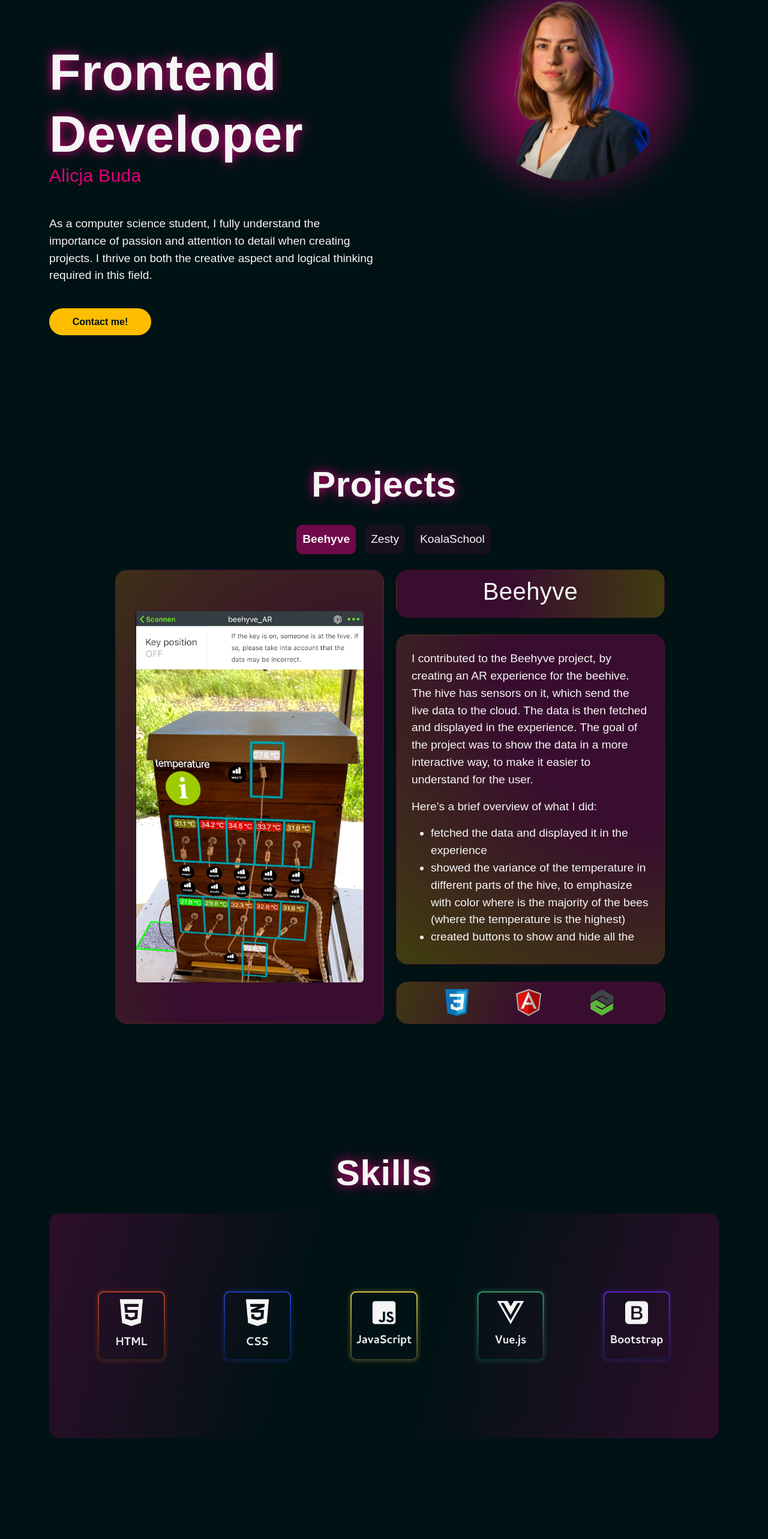
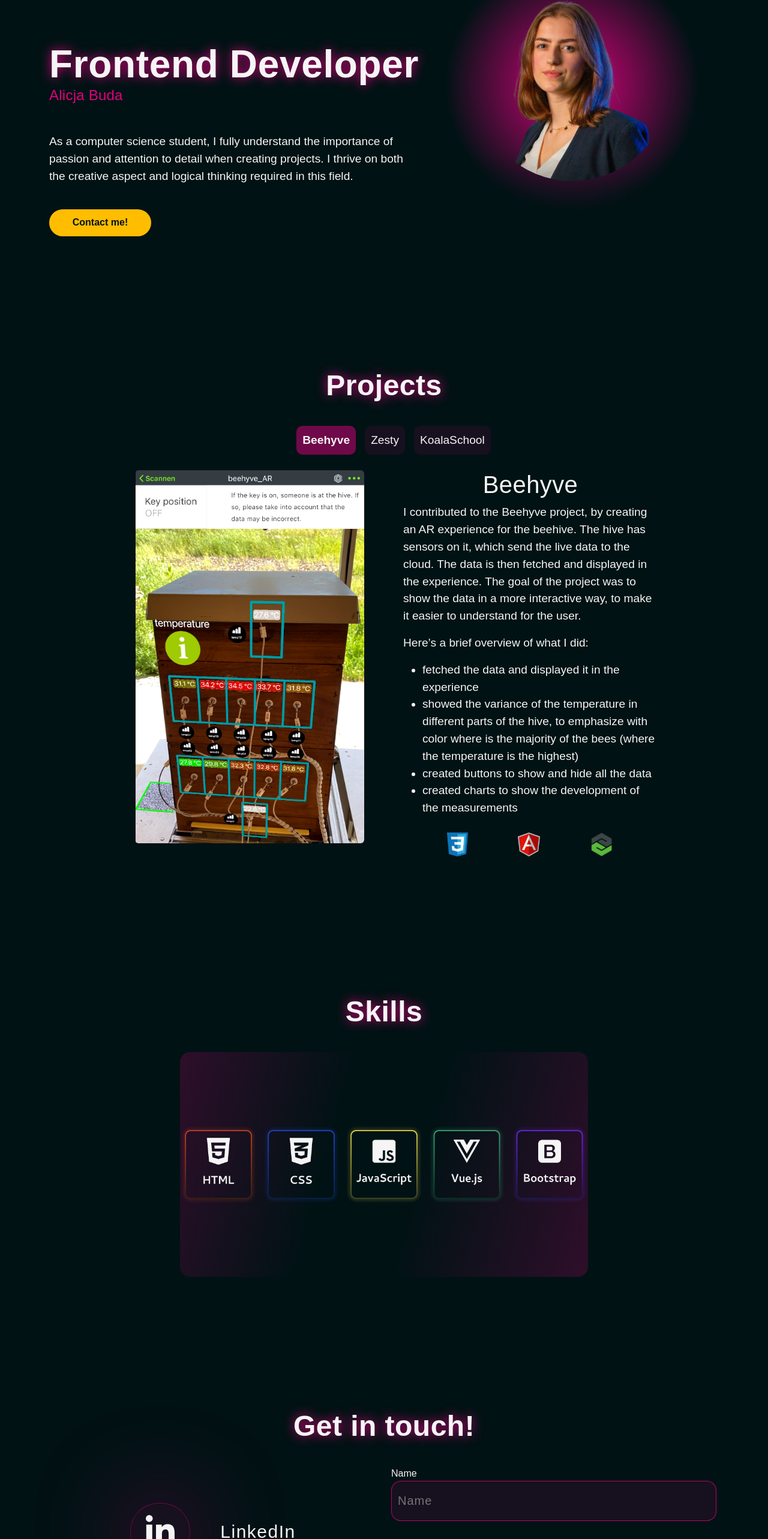
Before and after one commit to budaala/portfolio-website, a Vue app: page /projects in a window 1280 px wide. Shown: the part 205-2771 px from the top of the page at 60% size. Built offline with nearby package versions, Linux system fonts and the light colour scheme; a web font is replaced by a local one.

Commit message:
fixing responsiveness in progress

```diff
--- a/src/App.vue
+++ b/src/App.vue
@@ -43,7 +43,7 @@ body {
 h1 {
   /* Frontend Developer */
   font-weight: 700;
-  font-size: 86px;
+  font-size: 4rem;
   letter-spacing: 0.01em;
   margin-top: 10%;
   text-shadow: 0px 0px 17.7px #E0007F;
@@ -53,7 +53,7 @@ h1 {
 
 h2 {
   font-weight: 700;
-  font-size: 60px;
+  font-size: 3rem;
   line-height: 98px;
   text-align: center;
   letter-spacing: 0.01em;
@@ -62,7 +62,7 @@ h2 {
 }
 
 h3 {
-  font-size: 30px;
+  font-size: 1.5rem;
   letter-spacing: 0.01em;
 
   color: #E0007F;
@@ -83,6 +83,8 @@ header {
 
 .container-md {
     padding-top: 200px;
+    margin-left: auto;
+    margin-right: auto;
 }
 
 .logo {
@@ -110,7 +112,7 @@ header {
 
 @media (max-width: 768px) {
   .container-md {
-    padding-left: 15% !important;
+    /* padding-left: 15% !important; */
   }
 }
 
--- a/src/components/Contact.vue
+++ b/src/components/Contact.vue
@@ -139,8 +139,10 @@ export default {
   padding: 34px 25px;
   gap: 10px;
 
-  width: 150px;
-  height: 143px;
+  /* width: 150px; */
+  width: 100px;
+  /* height: 143px; */
+  height: 95px;
   background: rgba(224, 0, 127, 0.1);
   border: 1px solid rgba(224, 0, 127, 0.4);
   box-shadow: 0px 0px 154.1px 10px rgba(224, 0, 127, 0.4);
@@ -148,7 +150,7 @@ export default {
 }
 
 .icon {
-  font-size: 200px;
+  font-size: 100px !important;
   color: #f5f5f5;
 }
 
@@ -198,6 +200,9 @@ export default {
 }
 
 @media screen and (max-width: 768px) {
+  .s-m {
+    margin: 0;
+  }
   .row {
     flex-direction: column;
     align-items: center;
@@ -208,7 +213,7 @@ export default {
   }
 
   .contact {
-    width: 95%;
+    width: 100%;
   }
 
   .contact-inputs,
--- a/src/components/Home.vue
+++ b/src/components/Home.vue
@@ -21,7 +21,7 @@
                 </div>
             </div>
             <div class="row">
-                <div class="col-12 col-md-6 mb-4" id="description">
+                <div class="mb-4" id="description">
                     <p>As a computer science student, I fully understand the importance of passion and attention to
                         detail when creating projects. I thrive on both the creative aspect and logical thinking
                         required in this field.
@@ -66,6 +66,10 @@
         height: 100%;
         left: 0;
         top: -10%;
+    }
+
+    #description {
+        width: 100vw !important;
     }
 }
 
@@ -118,4 +122,10 @@ h1, h3, p {
     position: relative;
     z-index: 200 !important;
 }
+
+#description {
+    width: 50vw;
+}
+
+
 </style>
--- a/src/components/Navbar.vue
+++ b/src/components/Navbar.vue
@@ -10,7 +10,7 @@
                 <span class="navbar-toggler-icon"></span>
             </button>
             <div class="collapse navbar-collapse" id="navbarSupportedContent">
-                <div class="d-flex" id="right-side">
+                <div class="d-flex mb-3" id="right-side">
                     <ul class="navbar-nav d-flex">
                         <li class="nav-item">
                             <a class="nav-link" href="#projects" :class="{ 'active': isActive === 'projects' }"
@@ -121,6 +121,14 @@ nav {
     font-weight: bolder;
 }
 
+@media screen and (max-width: 768px) {
+    #right-side {
+        flex-direction: column;
+        gap: 10px;
+    }
+
+}
+
 /*
 hr {
     color: #E0007F;
--- a/src/components/SingleProject.vue
+++ b/src/components/SingleProject.vue
@@ -80,20 +80,21 @@ export default {
   display: flex;
   justify-content: center;
   align-items: center;
-  border: 1px solid rgba(224, 0, 127, 0.1);
+  /* border: 1px solid rgba(224, 0, 127, 0.1); */
   border-radius: 20px;
 }
 
 .image-container {
   width: 35vw;
-  height: 757px;
+  /* height: 757px; */
+  height: auto;
   margin: 0 20px;
-
+/*
   background: radial-gradient(
     166.84% 135.53% at 96.31% 83.88%,
     rgba(224, 0, 127, 0.25) 43%,
     rgba(255, 189, 0, 0.25) 100%
-  );
+  ); */
   /*
   background: radial-gradient(
       127.23% 186.01% at 104.99% 47.29%,
@@ -120,13 +121,13 @@ export default {
 
 .title-container {
   width: 100%;
-  height: 80px;
+  /* height: 80px; */
 
-  background: radial-gradient(
+  /* background: radial-gradient(
     100% 563.42% at 0% 41.74%,
     rgba(224, 0, 127, 0.25) 43%,
     rgba(255, 189, 0, 0.25) 100%
-  );
+  ); */
 
 }
 
@@ -145,42 +146,44 @@ export default {
 .description-container {
   flex-direction: column;
   align-items: flex-start;
-  padding: 25px;
+  /* padding: 25px; */
 
   width: 100%;
-  height: 550px;
+  /* height: 550px; */
 
-  background: radial-gradient(
+  /* background: radial-gradient(
     157.61% 114.18% at 106.35% 11.42%,
     rgba(224, 0, 127, 0.25) 43%,
     rgba(255, 189, 0, 0.25) 100%
-  );
+  ); */
 
 }
 
 #description {
   /* margin-top: 0;
   padding: 0; */
-  overflow: scroll;
+  /* overflow: scroll;
   scrollbar-width: thin;
-  scrollbar-color: rgba(255, 189, 0, 0.25) transparent;
+  scrollbar-color: rgba(255, 189, 0, 0.25) transparent; */
 }
 
 .tech-stack-container {
   flex-direction: row;
   justify-content: space-evenly;
-  height: 5.5vw;
+  /* height: 5.5vw; */
+  height: 60px;
 
-  background: radial-gradient(
+  /* background: radial-gradient(
     95.26% 502.26% at 85.7% 135.63%,
     rgba(224, 0, 127, 0.25) 40.26%,
     rgba(255, 189, 0, 0.25) 100%
-  );
+  ); */
 }
 
 .tech-icon {
   /* width: 50px; */
-  height: 3.5vw;
+  /* height: 3.5vw; */
+  height: 40px;
   margin: 10px;
 }
 
@@ -193,6 +196,7 @@ export default {
       width: 90%;
     }
     .right-side {
+      width: 100%;
       gap: 10px;
     }
 }
--- a/src/components/Skills.vue
+++ b/src/components/Skills.vue
@@ -34,7 +34,6 @@
     align-items: center;
     gap: 10px;
 
-    width: 1423px;
     height: 375px;
 
     background: linear-gradient(105.21deg, rgba(224, 0, 127, 0.41) -38.26%, rgba(0, 18, 20, 0.41) 37.86%, rgba(0, 18, 20, 0.41) 57.56%, rgba(224, 0, 127, 0.41) 140.85%);
```
